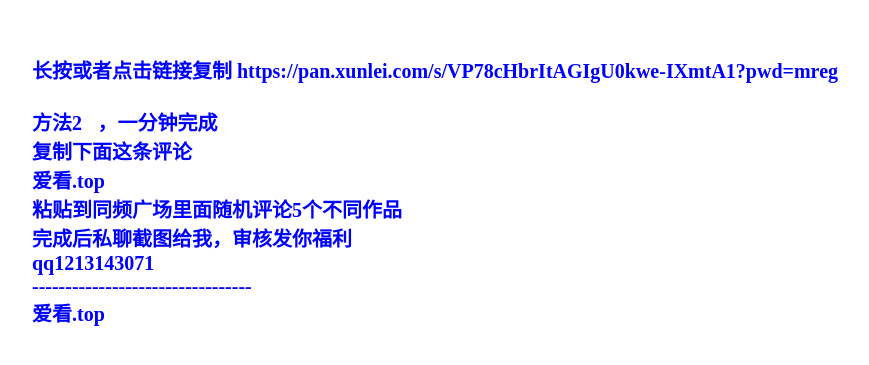
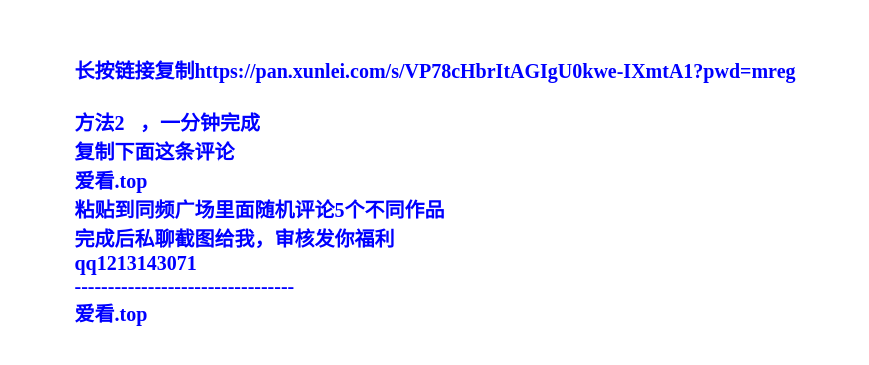
Before and after one commit to Shduwidndbuqis/qq-group-site, a plain HTML site: page index.html in a window 1280 px wide. Shown: the part 169-534 px from the top of the page, without its empty margins (205-1074 px from the left). Drawn offline with Linux system fonts and the light colour scheme.

Commit message:
Update index.html

```diff
--- a/index.html
+++ b/index.html
@@ -18,19 +18,9 @@
       font-weight: bold;
       transform: translateY(-5vh);
     }
-    a {
-      color: blue;
-      text-decoration: none; /* 去掉下划线，和你原来风格统一 */
-    }
   </style>
 </head>
 <body>
-  <main>
-    长按或者点击链接复制
-    <a href=" " target="_blank">
-      https://pan.xunlei.com/s/VP78cHbrItAGIgU0kwe-IXmtA1?pwd=mreg
-    </a >
-    <br><br>方法2⃣️，一分钟完成<br>复制下面这条评论<br>爱看.top<br>粘贴到同频广场里面随机评论5个不同作品<br>完成后私聊截图给我，审核发你福利<br>qq1213143071<br>---------------------------------<br>爱看.top
-  </main>
+  <main>长按链接复制https://pan.xunlei.com/s/VP78cHbrItAGIgU0kwe-IXmtA1?pwd=mreg<br><br>方法2⃣️，一分钟完成<br>复制下面这条评论<br>爱看.top<br>粘贴到同频广场里面随机评论5个不同作品<br>完成后私聊截图给我，审核发你福利<br>qq1213143071<br>---------------------------------<br>爱看.top</main>
 </body>
 </html>
```
